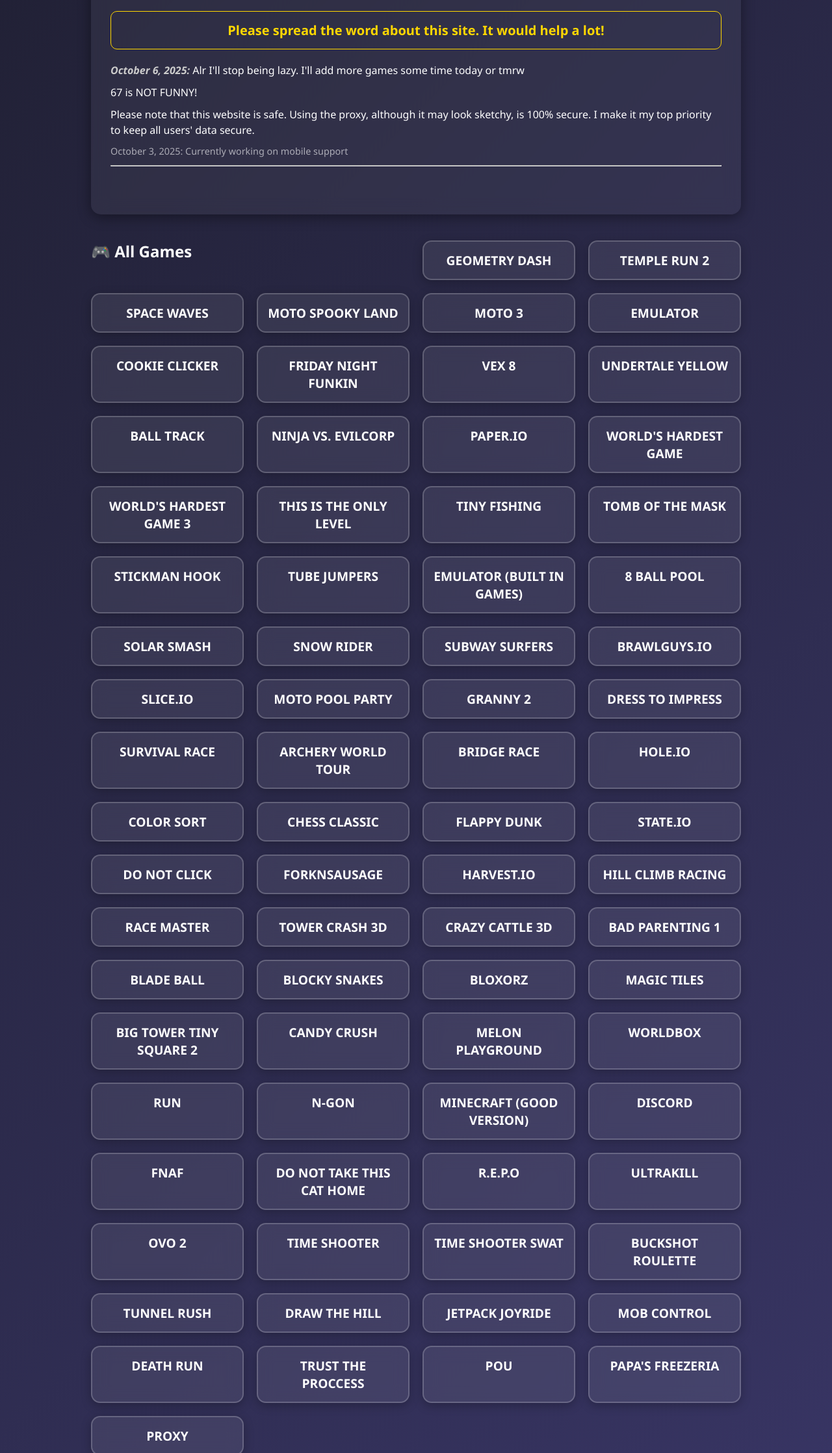
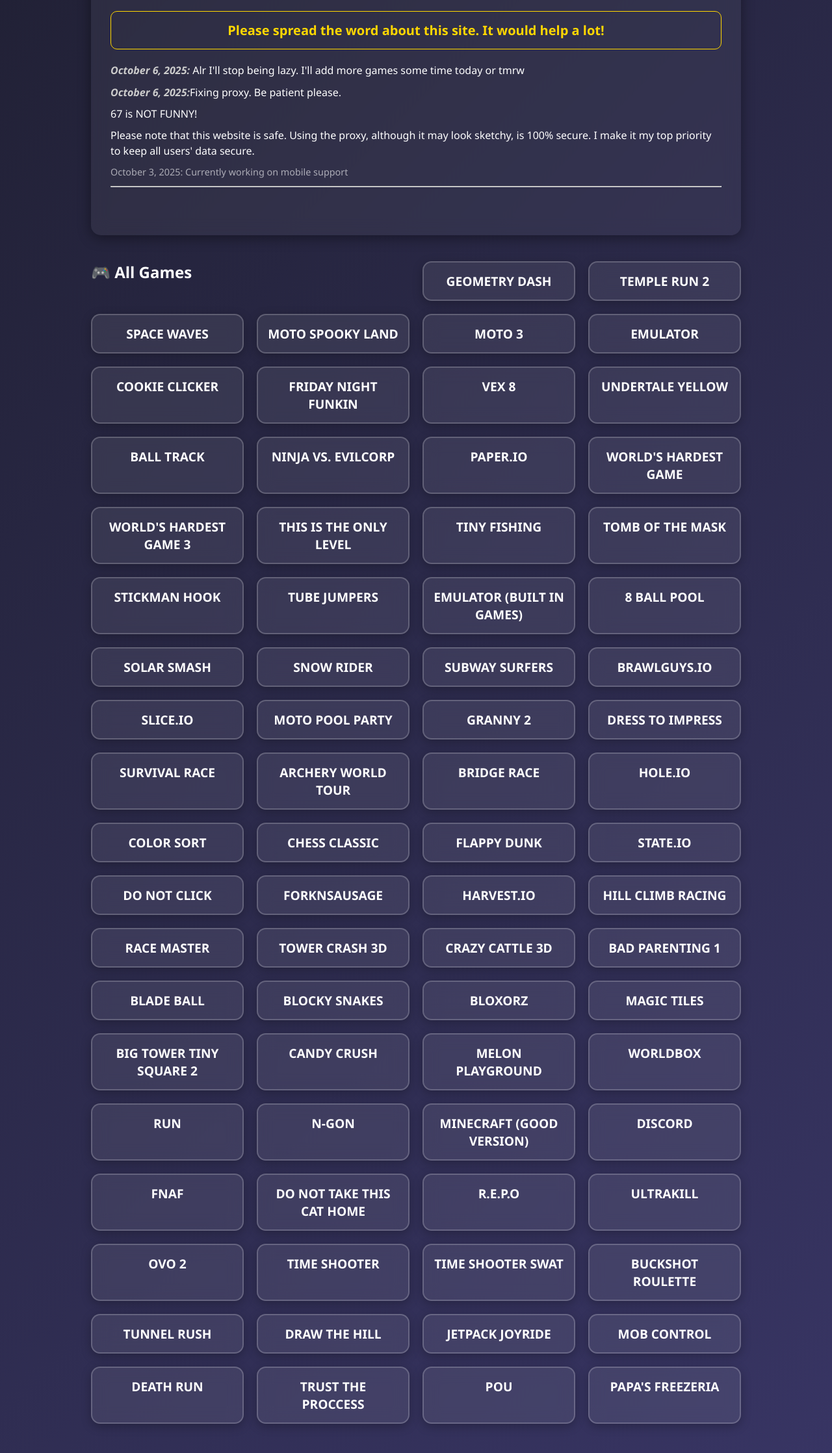
Before and after one commit to jonnyschoen/gn-math, a plain HTML site: page index.html in a window 1280 px wide. Shown: the part 564-2800 px from the top of the page at 65% size. Drawn offline with Linux system fonts and the light colour scheme.

Commit message:
Update index.html

```diff
--- a/index.html
+++ b/index.html
@@ -53,6 +53,7 @@
 
   <div class="announcements-list">
     <p><span class="update-date">October 6, 2025:</span> Alr I'll stop being lazy. I'll add more games some time today or tmrw</p>
+     <p><span class="update-date">October 6, 2025:</span>Fixing proxy. Be patient please.</p
     <p>67 is NOT FUNNY!</p>
     <p>Please note that this website is safe. Using the proxy, although it may look sketchy, is 100% secure.
       I make it my top priority to keep all users' data secure.
@@ -141,7 +142,6 @@
       <a class="game-link" href="very fun I swear/">Trust the proccess</a>
       <a class="game-link" href="pou/">Pou</a>
       <a class="game-link" href="freezeria/">Papa's Freezeria</a>
-      <a class="game-link" href="https://reimagined-couscous-wrxw45wrq9pp2r4v-8080.app.github.dev/">Proxy</a>
 
     </section>
   </main>
```
